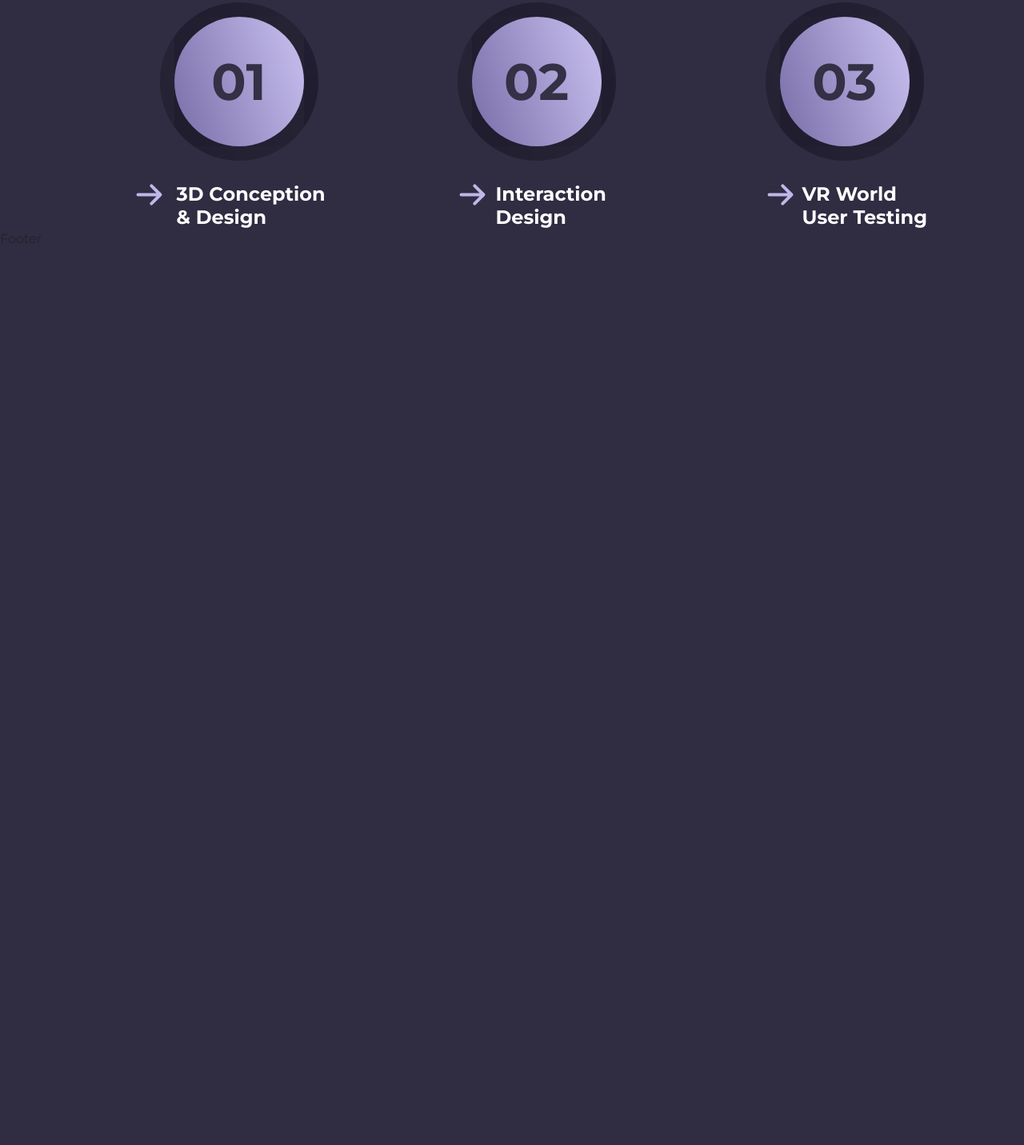
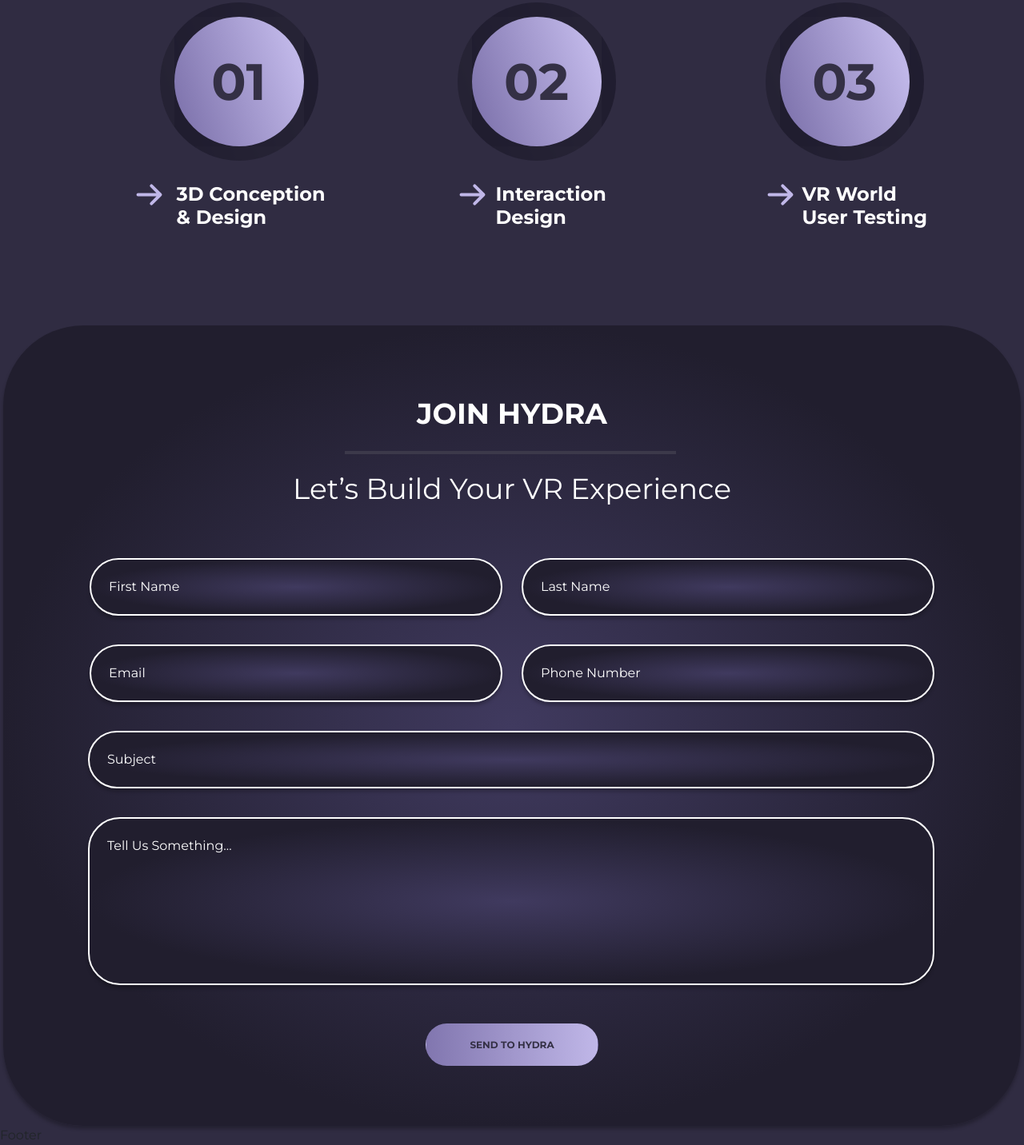
Before and after one commit to ArtemBudnyk/Hydra, a website: page dev/index.html in a window 1280 px wide. Shown: the part 3662-5094 px from the top of the page at 80% size. Before the commit the page ends 3973 px from the top, so only its background shows below. Drawn offline with nearby package versions, Linux system fonts and the light colour scheme; files that its build step writes are made by us from their sources.

Commit message:
form desktop done

```diff
--- a/dev/index.html
+++ b/dev/index.html
@@ -7,5 +7,6 @@
     @@include('templates/why-build-slider.html')
     @@include('templates/technologes-slider.html')
     @@include('templates/how-we-build.html')
+    @@include('templates/form.html')
 </main>
 @@include('templates/footer.html')
--- /dev/null
+++ b/dev/sass/form.scss
@@ -0,0 +1,102 @@
+.form-hydra {
+    margin-top: 120px;
+
+    .container {
+        display: flex;
+        flex-direction: column;
+        align-items: center;
+        border-radius: 100px;
+        background: radial-gradient(50% 50% at 50% 50%, #403A5F 0%, #211E2E 100%);
+        box-shadow: 0px 4px 4px 0px rgba(0, 0, 0, 0.25);
+    }
+
+    .row {
+        max-width: 1080px;
+        width: 100%;
+    }
+
+    .form-title {
+        position: relative;
+        color: #FFF;
+        font-family: 'Montserrat-bold';
+        font-size: 36px;
+        line-height: normal;
+        padding-top: 88px;
+        margin-bottom: 50px;
+
+        &::after {
+            content: "";
+            position: absolute;
+            width: 414px;
+            height: 0px;
+            border: 2px solid #3c394a;
+            left: -38%;
+            bottom: -22%;
+        }
+    }
+
+    .form-subtitle {
+        color: #FFF;
+        font-family: 'Montserrat-regular';
+        font-size: 36px;
+        line-height: normal;
+        margin-bottom: 65px;
+    }
+
+    form {
+        input {
+            background: radial-gradient(50% 50% at 50% 50%, #403A5F 0%, #211E2E 100%);
+            box-shadow: 0px 4px 4px 0px rgba(0, 0, 0, 0.25);
+            border-radius: 40px;
+            border: 2px solid #FFF;
+            max-width: 524px;
+            width: 100%;
+            padding: 22px;
+            margin-bottom: 36px;
+            color: #FFF;
+            font-family: 'Montserrat-regular';
+        }
+
+        .subject {
+            max-width: 1058px;
+            width: 100%;
+        }
+
+        .tell-us {
+            max-width: 1058px;
+            width: 100%;
+            padding-bottom: 160px;
+            margin-bottom: 48px;
+        }
+
+        input::placeholder {
+            color: #FFF;
+        }
+    }
+
+    .send {
+        max-width: 1080px;
+        width: 100%;
+        margin-left: 20px;
+    }
+
+    .btn-form {
+        padding-bottom: 75px;
+
+        .btn-send {
+            color: #343045;
+            font-family: 'Montserrat-bold';
+            font-size: 12px;
+            line-height: normal;
+            border-radius: 40px;
+            background: linear-gradient(90deg, #8176AF 0%, #C0B7E8 100%);
+            padding: 18px 54px;
+
+            &:hover {
+                color: $color-white;
+                border: 2px solid #FFF;
+                background:  #302C42;
+            }
+        }
+    }
+}
--- a/dev/style.scss
+++ b/dev/style.scss
@@ -8,6 +8,7 @@
 @import "sass/why-build-slider";
 @import "sass/technologes-slider";
 @import "sass/how-we-build";
+@import "sass/form";
 @import "sass/footer";
 
 
--- /dev/null
+++ b/dev/templates/form.html
@@ -0,0 +1,38 @@
+<section class="form-hydra">
+    <div class="container">
+        <div class="form-title">JOIN HYDRA</div>
+        <div class="form-subtitle">Let’s Build Your VR Experience</div>
+        <div class="row">
+            <div class="col">
+                <form>
+                    <input type="text" name="firstname" placeholder="First Name">
+                </form>
+            </div>
+            <div class="col">
+                <form>
+                    <input type="text" name="lastname" placeholder="Last Name">
+                </form>
+            </div>
+        </div>
+        <div class="row">
+            <div class="col">
+                <form>
+                    <input type="email" name="email" placeholder="Email">
+                </form>
+            </div>
+            <div class="col">
+                <form>
+                    <input type="tel" name="phone" pattern="[0-9]{3}-[0-9]{2}-[0-9]{3}" placeholder="Phone Number">
+                </form>
+            </div>
+        </div>
+        <form class="send">
+            <input class="subject" type="text" name="subject" placeholder="Subject">
+            <input class="tell-us" type="text" name="tell-us" placeholder="Tell Us Something...">
+        </form>
+
+        <div class="btn-form">
+            <button class="btn btn-send">SEND TO HYDRA</button>
+        </div>
+    </div>
+</section>
```
